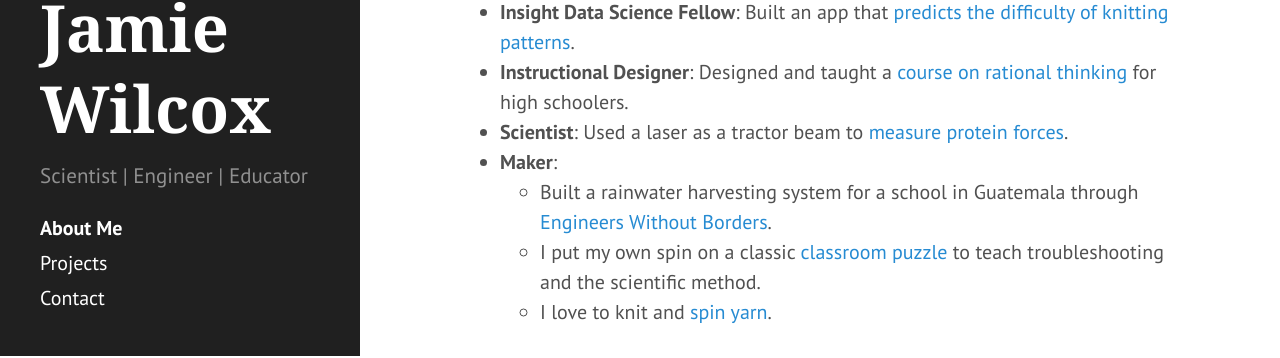
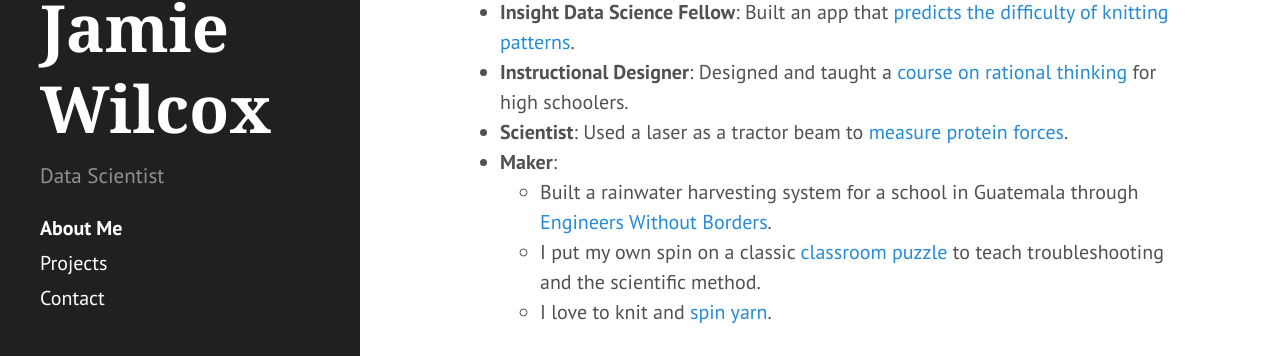
Before and after one commit to yellowcrayon/yellowcrayon.github.io, a Jekyll site: the page built from index.md, in a window 1280 px wide. Shown: the part 544-902 px from the top of the page. Built offline with Jekyll 4.4.1, drawn with Linux system fonts in a browser that asks for light colours.

Commit message:
Update description in the sidebar

```diff
--- a/_config.yml
+++ b/_config.yml
@@ -10,7 +10,8 @@ permalink:        pretty
 # Setup
 title:            'Jamie Wilcox'
 tagline:          'Instructional Designer'
-description:      'Scientist | Engineer | Educator'
+description:      'Data Scientist'
+# description:      'Scientist | Engineer | Educator'
 url:              https://yellowcrayon.github.io
 # baseurl:          https://yellowcrayon.github.io/
 # baseurl:          '/'
```
